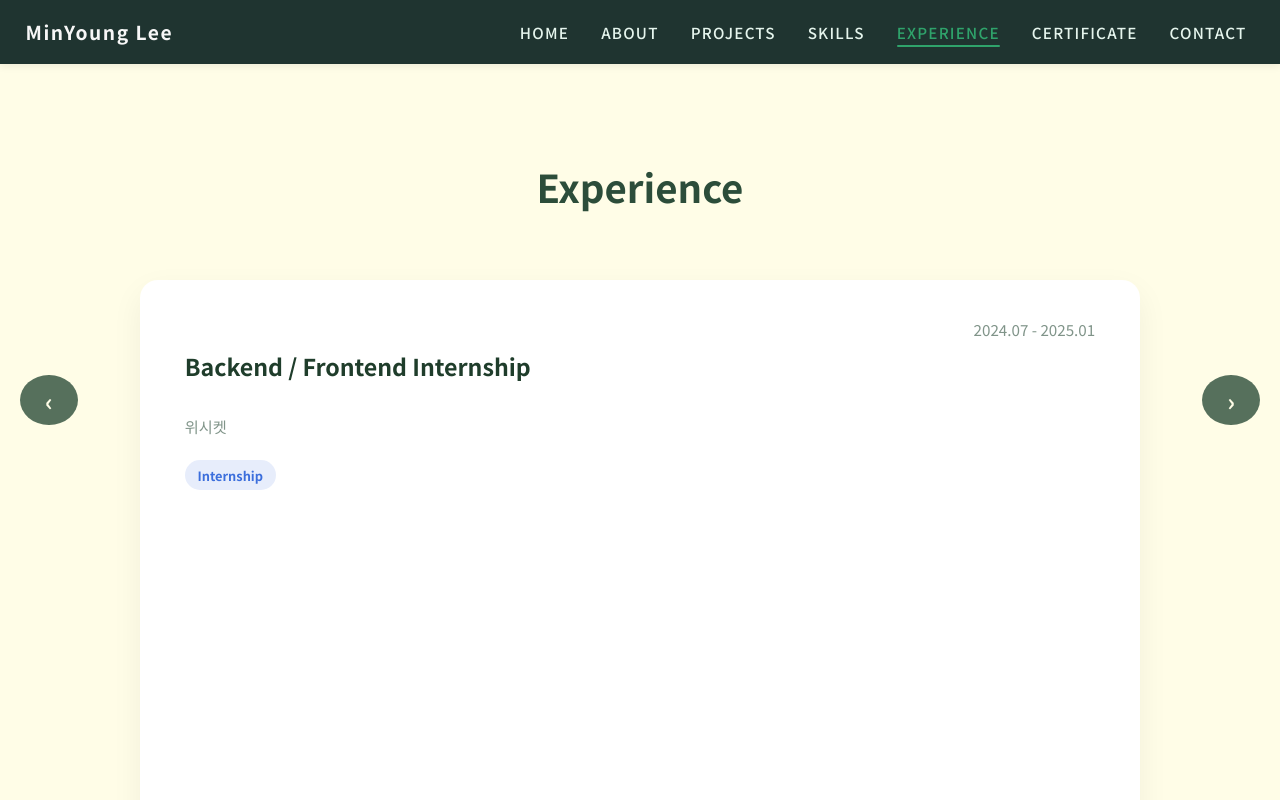
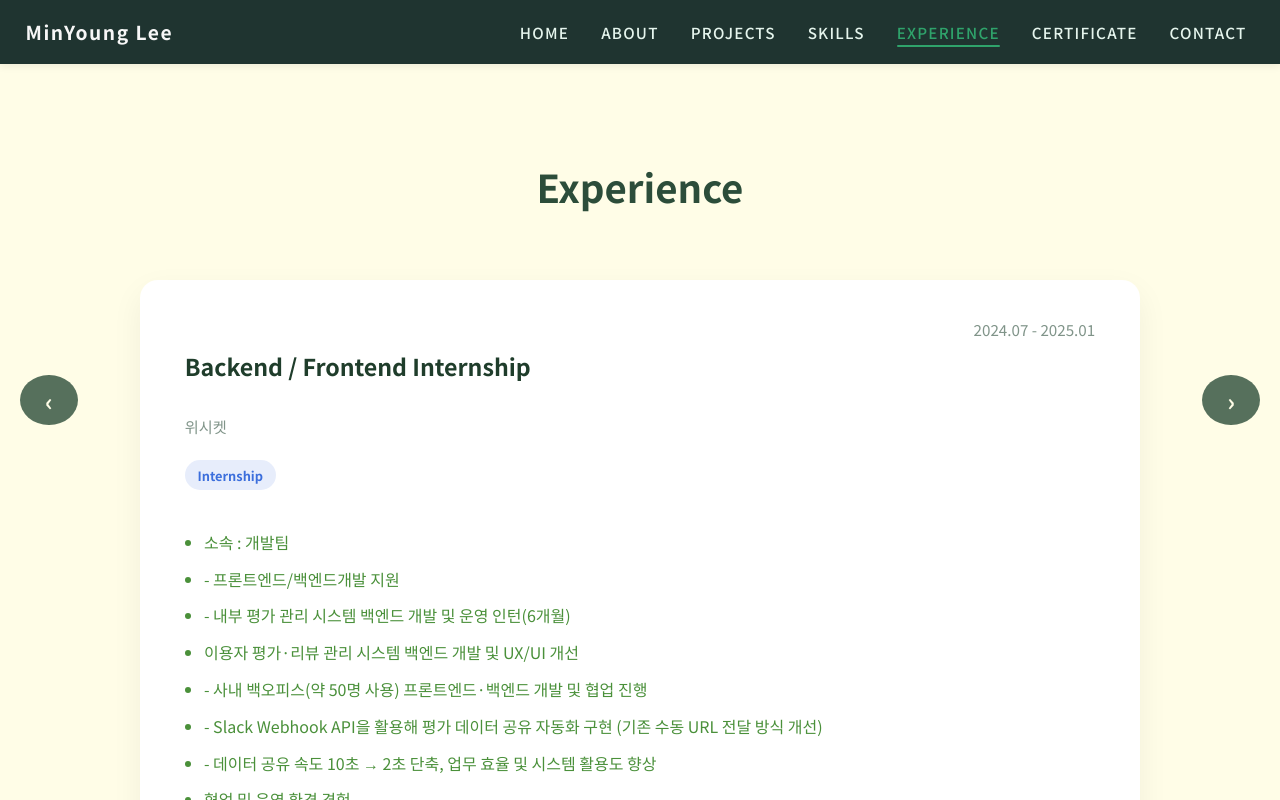
Before and after one commit to minyoung0303/minyoung.github.io, a React (Vite) app: page / in a window 1280 px wide. Both pictures are taken after a click on the item "EXPERIENCE". Shown: the top 800 px of the page. Built offline with nearby package versions, Linux system fonts and the light colour scheme.

Commit message:
[feat] Expereince.css description li fix

```diff
--- a/src/components/Experience.jsx
+++ b/src/components/Experience.jsx
@@ -8,27 +8,15 @@ const experiences = [
     type: 'Internship',
     description: [
       '소속 : 개발팀',
-      '  - 프론트엔드/백엔드개발 지원',
-      '  - 내부 평가 관리 시스템 백엔드 개발 및 운영 인턴(6개월)',
+      '- 프론트엔드/백엔드개발 지원',
+      '- 내부 평가 관리 시스템 백엔드 개발 및 운영 인턴(6개월)',
       '이용자 평가·리뷰 관리 시스템 백엔드 개발 및 UX/UI 개선',
-      '  - 사내 백오피스(약 50명 사용) 프론트엔드·백엔드 개발 및 협업 진행',
-      '  - Slack Webhook API을 활용해 평가 데이터 공유 자동화 구현 (기존 수동 URL 전달 방식 개선)',
-      '  - 데이터 공유 속도 10초 → 2초 단축, 업무 효율 및 시스템 활용도 향상',
+      '- 사내 백오피스(약 50명 사용) 프론트엔드·백엔드 개발 및 협업 진행',
+      '- Slack Webhook API을 활용해 평가 데이터 공유 자동화 구현 (기존 수동 URL 전달 방식 개선)',
+      '- 데이터 공유 속도 10초 → 2초 단축, 업무 효율 및 시스템 활용도 향상',
       '협업 및 운영 환경 경험',
-      '  - 주간 스탠드업 회의 및 이슈 트래킹 도구(Notion 등)을 활용한 태스크 관리 경험',
-      '  - Git 활용 및 PR 리뷰 기반 개발 프로세스 경험(코드 리뷰를 통해 성능·가독성,',
-// ■ 소속 : 개발팀
-// - 프론트엔드/백엔드개발 지원
-// - 내부 평가 관리 시스템 백엔드 개발 및 운영 인턴(6개월)
-
-// ■ 이용자 평가·리뷰 관리 시스템 백엔드 개발 및 UX/UI 개선
-// - 사내 백오피스(약 50명 사용) 프론트엔드·백엔드 개발 및 협업 진행
-// - Slack Webhook API을 활용해 평가 데이터 공유 자동화 구현 (기존 수동 URL 전달 방식 개선)
-// - 데이터 공유 속도 10초 → 2초 단축, 업무 효율 및 시스템 활용도 향상
-
-// ■ 협업 및 운영 환경 경험
-// - 주간 스탠드업 회의 및 이슈 트래킹 도구(Notion 등)을 활용한 태스크 관리 경험
-// - Git 활용 및 PR 리뷰 기반 개발 프로세스 경험(코드 리뷰를 통해 성능·가독성 개선)
+      '- 주간 스탠드업 회의 및 이슈 트래킹 도구(Notion 등)을 활용한 태스크 관리 경험',
+      '- Git 활용 및 PR 리뷰 기반 개발 프로세스 경험(코드 리뷰를 통해 성능·가독성,',
     ],
     tech: [
       'Python',
--- a/src/components/css/Experience.css
+++ b/src/components/css/Experience.css
@@ -91,7 +91,7 @@
 .description li {
   margin-bottom: 0.65rem;
   line-height: 1.65;
-  color: #ffffff;
+  color: #4a903a;
 }
 
 .tech-stack {
```
